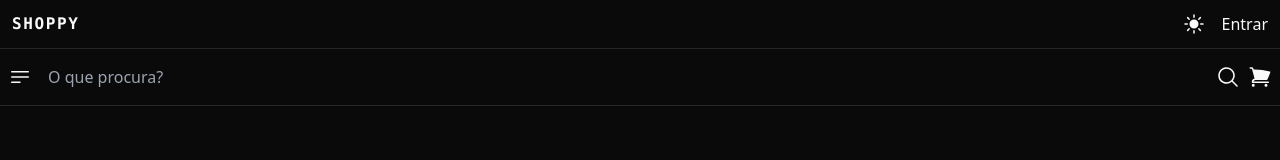
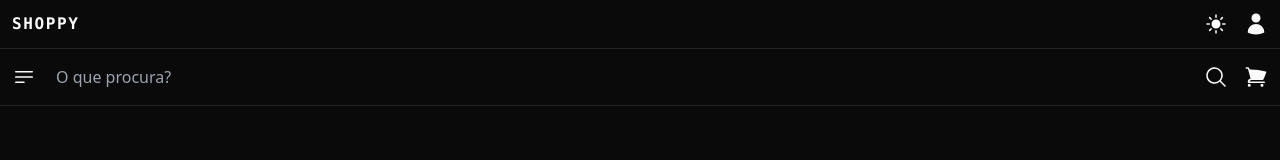
Before and after one commit to johnvcodes/ecommerce-app, a React (Vite) app: page / in a window 1280 px wide. Shown: the top 160 px of the page. Built offline with nearby package versions, Linux system fonts and the light colour scheme.

Commit message:
Update padding to align buttons.

```diff
--- a/src/components/Header.tsx
+++ b/src/components/Header.tsx
@@ -26,11 +26,11 @@ function Header() {
           <SunIcon className="h-6 w-6" />
         </button>
         <button type="button" className="flex items-center rounded p-1">
-          Entrar
+          <UserIcon className="h-6 w-6" />
         </button>
       </div>
       <nav className="flex gap-2 border-b border-neutral-300 p-2 dark:border-neutral-800">
-        <button type="button">
+        <button type="button" className="flex items-center rounded p-1">
           <Bars3BottomLeftIcon className="h-6 w-6" />
         </button>
         <form onSubmit={handleSubmit} className="flex grow items-center gap-2">
@@ -44,11 +44,11 @@ function Header() {
             placeholder="O que procura?"
             className="grow bg-transparent p-2"
           />
-          <button type="submit">
+          <button type="submit" className="flex items-center rounded p-1">
             <MagnifyingGlassIcon className="h-6 w-6" />
           </button>
         </form>
-        <button type="button">
+        <button type="button" className="flex items-center rounded p-1">
           <ShoppingCartIcon className="h-6 w-6" />
         </button>
       </nav>
```
